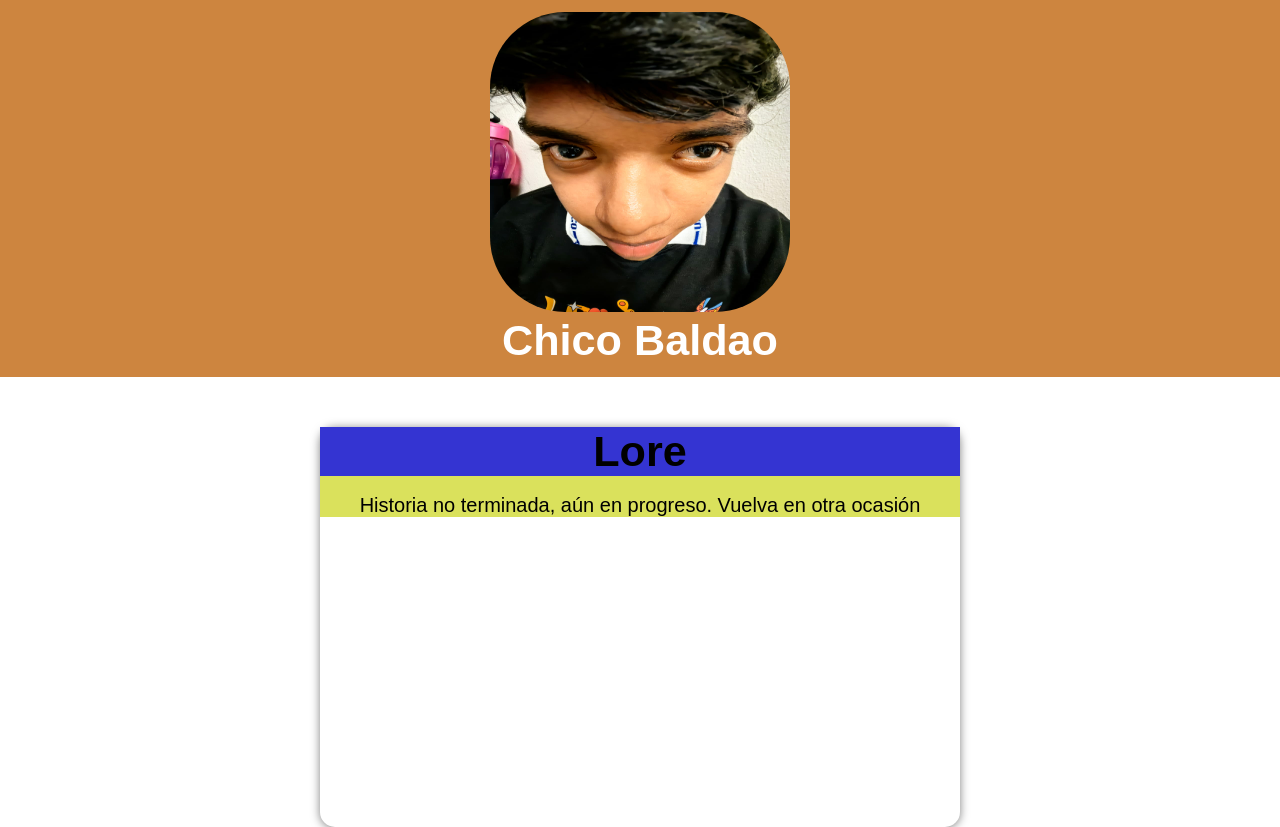
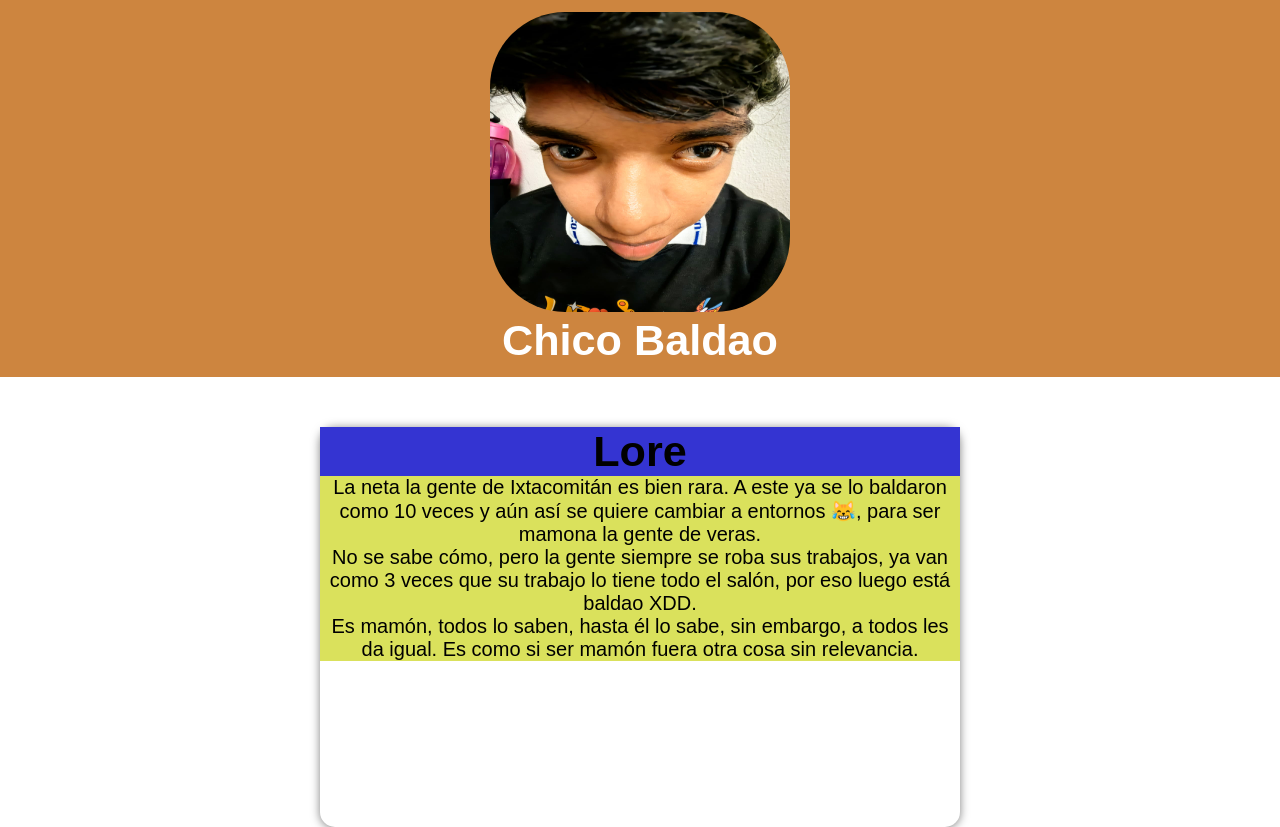
Before and after one commit to manco263334/manco263334.github.io, a plain HTML site: page miembros/La chapiza/Chico Baldao.html in a window 1280 px wide. Drawn offline with Linux system fonts and the light colour scheme.

Commit message:
Update Chico Baldao.html

```diff
--- a/miembros/La chapiza/Chico Baldao.html
+++ b/miembros/La chapiza/Chico Baldao.html
@@ -16,9 +16,11 @@
             <article>
                 <h2>
                     Lore
-                </h2><br>
+                </h2>
                 <p>
-                    Historia no terminada, aún en progreso. Vuelva en otra ocasión
+                    La neta la gente de Ixtacomitán es bien rara. A este ya se lo baldaron como 10 veces y aún así se quiere cambiar a entornos 😹, para ser mamona la gente de veras.<br>
+                    No se sabe cómo, pero la gente siempre se roba sus trabajos, ya van como 3 veces que su trabajo lo tiene todo el salón, por eso luego está baldao XDD.<br>
+                    Es mamón, todos lo saben, hasta él lo sabe, sin embargo, a todos les da igual. Es como si ser mamón fuera otra cosa sin relevancia.
                 </p>
             </article>
         </div>
```
